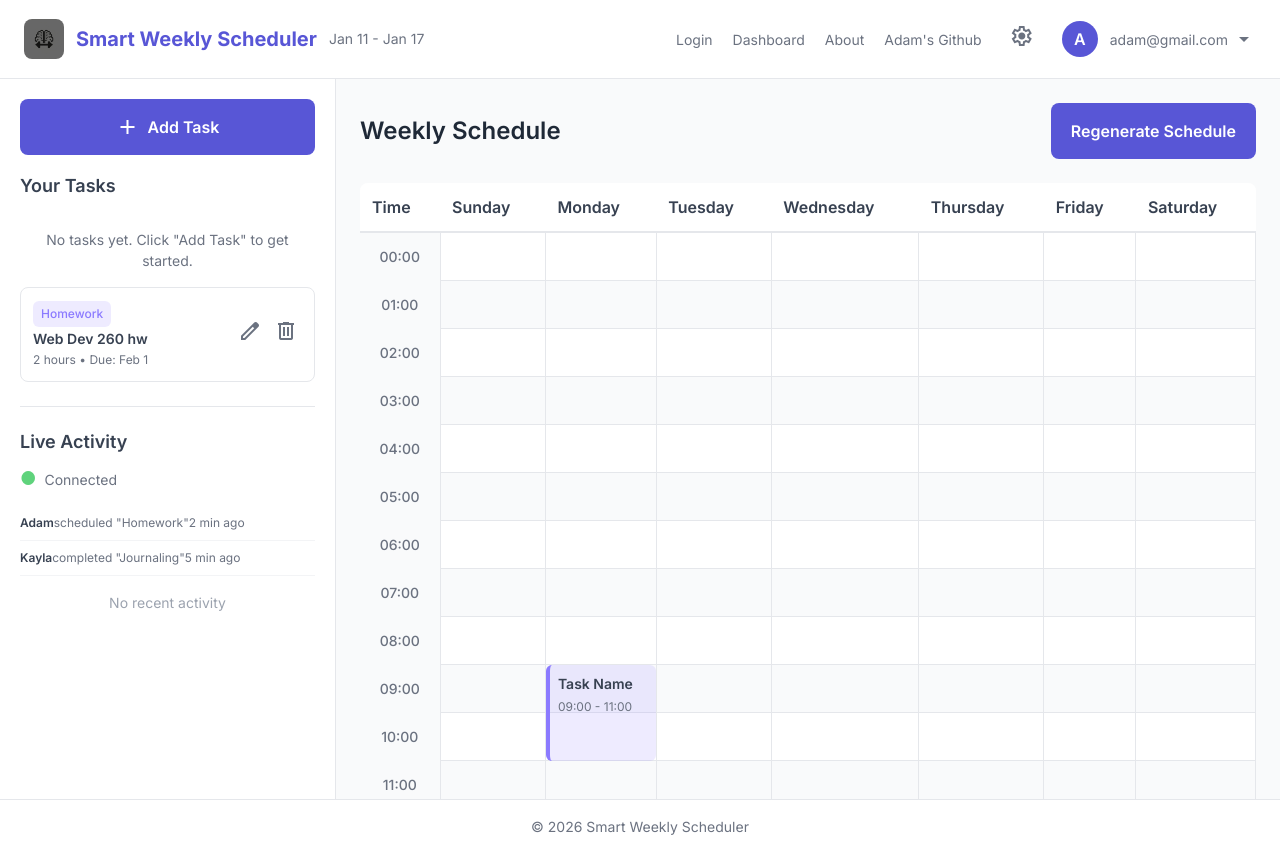
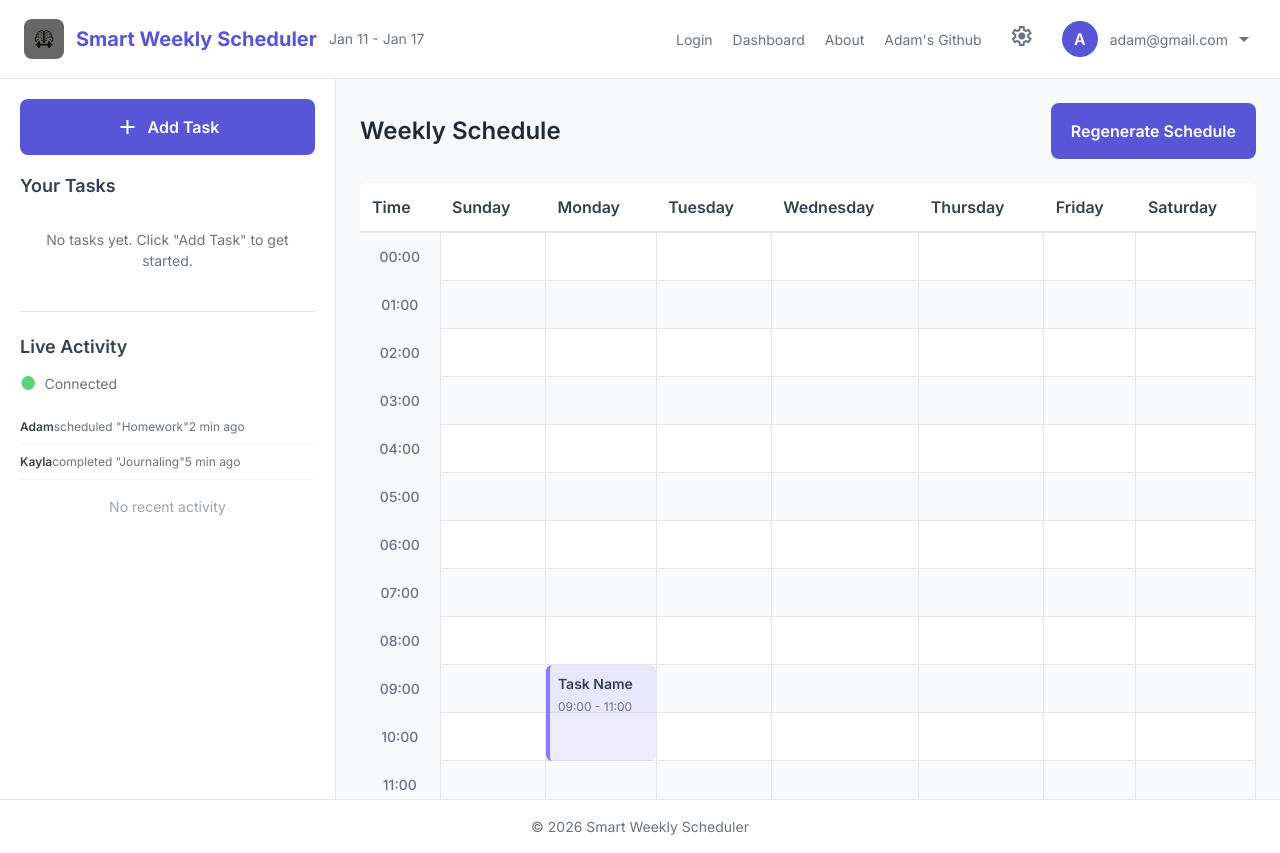
Before and after one commit to Adammross1/startup, a React (Vite) app: page /dashboard in a window 1280 px wide. Built offline with nearby package versions, Linux system fonts and the light colour scheme.

Commit message:
Render real tasks stored in local cache instead of dummy data

```diff
--- a/src/dashboard/dashboard.jsx
+++ b/src/dashboard/dashboard.jsx
@@ -7,8 +7,14 @@ import { useTasks } from '../context/TaskContext';
 
 const EMPTY_FORM = { title: '', category: 'homework', estimatedHours: 1, dueDate: '', priority: 'low' };
 
+function formatDueDate(dueDate) {
+  if (!dueDate) return null;
+  const date = new Date(dueDate + 'T00:00:00');
+  return date.toLocaleDateString('en-US', { month: 'short', day: 'numeric' });
+}
+
 export function Dashboard() {
-  const { addTask } = useTasks();
+  const { tasks, addTask } = useTasks();
 
   const [showAddForm, setShowAddForm] = useState(false);
   const [formData, setFormData] = useState(EMPTY_FORM);
@@ -119,36 +125,35 @@ export function Dashboard() {
               </form>
             )}
 
-            {/* This is where the data from the databbase will be displayed */}
             <section id="task-list">
                 <h2>Your Tasks</h2>
 
-                <p id="no-tasks-message">
-                    No tasks yet. Click &quot;Add Task&quot; to get started.
+                {tasks.length === 0 ? (
+                  <p id="no-tasks-message">No tasks yet. Click &quot;Add Task&quot; to get started.</p>
+                ) : (
+                  <ul id="tasks-container">
+                    {tasks.map((task) => (
+                      <li key={task.id} className={`task-item task-${task.category}`}>
+                        <div className="task-info">
+                          <span className="task-category-badge">{task.category.charAt(0).toUpperCase() + task.category.slice(1)}</span>
+                          <h3 className="task-name">{task.title}</h3>
+                          <p className="task-meta">
+                            {task.estimatedHours} {task.estimatedHours === 1 ? 'hour' : 'hours'}
+                            {formatDueDate(task.dueDate) && ` • Due: ${formatDueDate(task.dueDate)}`}
                           </p>
-
-                <ul id="tasks-container">
-                    {/* dummy data for now */}
-                    <li className="task-item task-homework" data-task-id="123" data-category="homework">
-                        <div className="task-info">
-                            <span className="task-category-badge">Homework</span>
-                            <h3 className="task-name">Web Dev 260 hw</h3>
-                            <p className="task-meta">2 hours • Due: Feb 1</p>
                         </div>
                         <div className="task-actions">
                           <button type="button" className="edit-task-btn" aria-label="Edit task">
-                                <span className="material-symbols-outlined">
-                                    edit
-                                </span>
+                            <span className="material-symbols-outlined">edit</span>
                           </button>
                           <button type="button" className="delete-task-btn" aria-label="Delete task">
-                                <span className="material-symbols-outlined">
-                                    delete
-                                </span>
+                            <span className="material-symbols-outlined">delete</span>
                           </button>
                         </div>
                       </li>
+                    ))}
                   </ul>
+                )}
             </section>
 
             {/* Websocket will show live activity feed here */}
```
Lines whose indentation alone changed are shown as unchanged.
